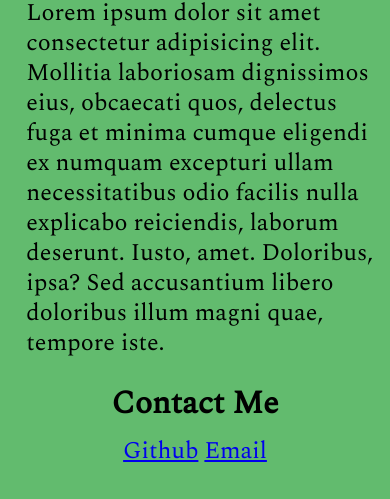
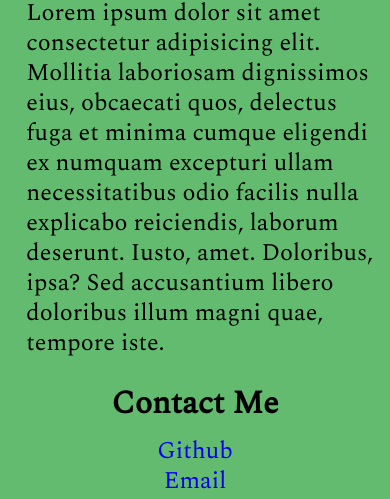
Before and after one commit to TateFoster/portfolio-coding, a plain HTML site: page index.html in a window 390 px wide. Shown: the part 2710-3209 px from the top of the page. Before the commit the page ends 3179 px from the top, so only its background shows below. Drawn offline with nearby package versions, Linux system fonts and the light colour scheme.

Commit message:
changed margin that was pushing size of page larger then screen by 5px, got contact links to stack when screen shrinks

```diff
--- a/assets/css/style.css
+++ b/assets/css/style.css
@@ -1,4 +1,6 @@
 * {
+    margin: 0;
+    padding: 0;
     box-sizing: border-box;
 }
 
@@ -17,7 +19,7 @@ header {
     display: flex;
     flex-wrap: wrap;
     height: 15vh;
-    width: 100vw;
+    width: 100%;
     justify-content: center;
     font-size: 2.5rem;
     background-color: blue;
@@ -128,6 +130,9 @@ footer {
     flex-direction: column;
     align-items: center;
 }
+.contact a {
+    text-decoration: none;
+}
 
 @media screen and (max-width: 768px) {
     header  {
@@ -204,8 +209,10 @@ footer {
     .project-title {
         font-size: 1.5rem;
     }
+    .contact {
+        display: flex;
+        flex-direction: column;
+        align-items: center;
+    }
 
 }
-
-/* @media screen and (max-width: 320px) {
-} */
--- a/index.html
+++ b/index.html
@@ -12,7 +12,7 @@
       href="https://fonts.googleapis.com/css2?family=Spectral&display=swap"
       rel="stylesheet"
     />
-    <title>Tate</title>
+    <title>Tate Foster: Code Power</title>
   </head>
   <body>
     <header>
@@ -103,7 +103,7 @@
     </main>
     <footer id="contact">
       <h2>Contact Me</h2>
-      <section>
+      <section class="contact">
         <a href="https://github.com/TateFoster" target="_blank">Github</a>
         <a href="mailto:tate.j.foster@gmail.com" target="_blank">Email</a>
       </section>
```
